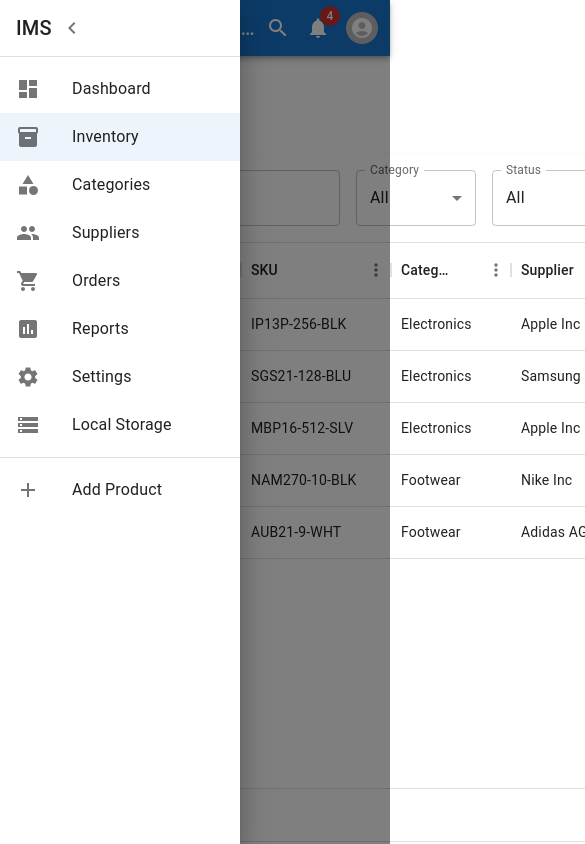
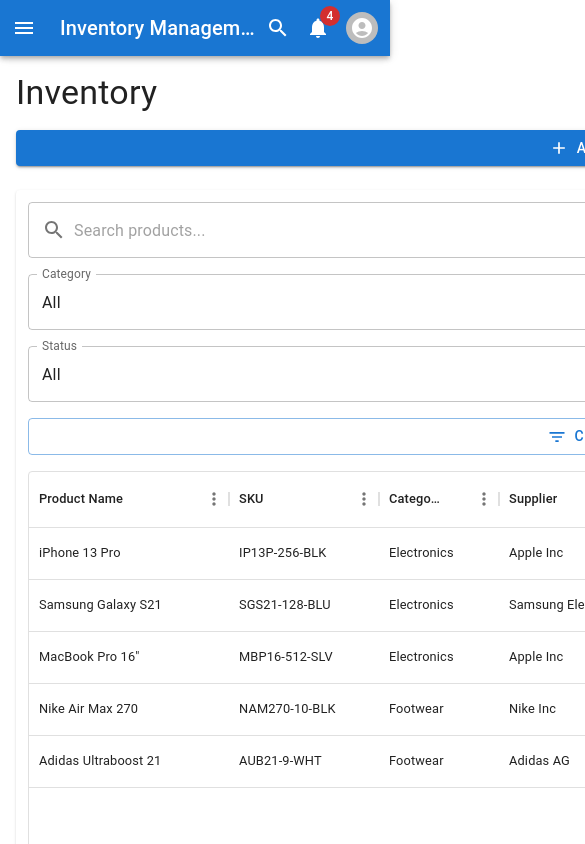
Before and after one commit to olarithecreator/IMS, a React (Create React App) app: page /dashboard/inventory in a window 390 px wide. Shown: the top 844 px of the page, 585 px wide, since content can reach past the window. Built offline with nearby package versions, Linux system fonts and the light colour scheme.

Commit message:
Responsive UI: mobile-friendly layout, filters and inputs; improved paddings and widths

```diff
--- a/src/components/Layout.js
+++ b/src/components/Layout.js
@@ -49,7 +49,7 @@
 ];
 
 function Layout() {
-  const [open, setOpen] = useState(true);
+  const [open, setOpen] = useState(false);
   const [anchorEl, setAnchorEl] = useState(null);
   const navigate = useNavigate();
   const location = useLocation();
@@ -75,8 +75,8 @@
       <AppBar
         position="fixed"
         sx={{
-          width: { sm: `calc(100% - ${drawerWidth}px)` },
-          ml: { sm: `${drawerWidth}px` },
+          width: { xs: '100%', sm: `calc(100% - ${drawerWidth}px)` },
+          ml: { xs: 0, sm: `${drawerWidth}px` },
         }}
       >
         <Toolbar>
@@ -149,9 +149,9 @@
         component="main"
         sx={{
           flexGrow: 1,
-          p: 3,
-          width: { sm: `calc(100% - ${drawerWidth}px)` },
-          mt: 8,
+          p: { xs: 2, sm: 3 },
+          width: { xs: '100%', sm: `calc(100% - ${drawerWidth}px)` },
+          mt: { xs: 7, sm: 8 },
         }}
       >
         <Outlet />
--- a/src/screens/InventoryList.js
+++ b/src/screens/InventoryList.js
@@ -222,7 +222,7 @@
 
   return (
     <Box>
-      <Box sx={{ display: 'flex', justifyContent: 'space-between', alignItems: 'center', mb: 3 }}>
+      <Box sx={{ display: 'flex', flexDirection: { xs: 'column', sm: 'row' }, gap: 2, justifyContent: 'space-between', alignItems: { xs: 'stretch', sm: 'center' }, mb: 3 }}>
         <Typography variant="h4" component="h1">
           Inventory
         </Typography>
@@ -235,8 +235,8 @@
         </Button>
       </Box>
 
-      <Paper sx={{ p: 2, mb: 2 }}>
-        <Box sx={{ display: 'flex', gap: 2, alignItems: 'center', mb: 2 }}>
+      <Paper sx={{ p: { xs: 1.5, sm: 2 }, mb: 2 }}>
+        <Box sx={{ display: 'flex', gap: 2, alignItems: 'stretch', mb: 2, flexWrap: 'wrap' }}>
           <TextField
             placeholder="Search products..."
             value={searchTerm}
@@ -248,9 +248,9 @@
                 </InputAdornment>
               ),
             }}
-            sx={{ minWidth: 300 }}
+            sx={{ minWidth: { xs: '100%', sm: 240 } }}
           />
-          <FormControl sx={{ minWidth: 120 }}>
+          <FormControl sx={{ minWidth: { xs: '100%', sm: 160 } }}>
             <InputLabel>Category</InputLabel>
             <Select
               value={selectedCategory}
@@ -264,7 +264,7 @@
               ))}
             </Select>
           </FormControl>
-          <FormControl sx={{ minWidth: 120 }}>
+          <FormControl sx={{ minWidth: { xs: '100%', sm: 160 } }}>
             <InputLabel>Status</InputLabel>
             <Select
               value={selectedStatus}
@@ -286,12 +286,13 @@
               setSelectedCategory('All');
               setSelectedStatus('All');
             }}
+            sx={{ width: { xs: '100%', sm: 'auto' } }}
           >
             Clear Filters
           </Button>
         </Box>
 
-        <Box sx={{ height: 600, width: '100%' }}>
+        <Box sx={{ height: { xs: 500, sm: 600 }, width: '100%' }}>
           <DataGrid
             rows={filteredProducts}
             columns={columns}
@@ -301,6 +302,13 @@
             sx={{
               '& .MuiDataGrid-cell:focus': {
                 outline: 'none',
+              },
+              '& .MuiDataGrid-columnHeaders': {
+                fontSize: { xs: '0.8rem', sm: '0.875rem' },
+              },
+              '& .MuiDataGrid-cell': {
+                fontSize: { xs: '0.8rem', sm: '0.875rem' },
+                py: { xs: 0.5, sm: 1 },
               },
             }}
           />
--- a/src/screens/Verification.js
+++ b/src/screens/Verification.js
@@ -111,9 +111,9 @@
 
   if (success) {
     return (
-      <Container maxWidth="sm" sx={{ py: 8 }}>
-        <Paper elevation={3} sx={{ p: 4, borderRadius: 3, textAlign: 'center' }}>
-          <CheckCircle sx={{ fontSize: 80, color: 'success.main', mb: 3 }} />
+      <Container maxWidth="sm" sx={{ py: { xs: 4, sm: 8 } }}>
+        <Paper elevation={3} sx={{ p: { xs: 2, sm: 4 }, borderRadius: 3, textAlign: 'center' }}>
+          <CheckCircle sx={{ fontSize: { xs: 64, sm: 80 }, color: 'success.main', mb: 3 }} />
           <Typography variant="h4" gutterBottom color="success.main">
             Email Verified!
           </Typography>
@@ -127,12 +127,12 @@
   }
 
   return (
-    <Container maxWidth="sm" sx={{ py: 8 }}>
-      <Paper elevation={3} sx={{ p: 4, borderRadius: 3 }}>
+    <Container maxWidth="sm" sx={{ py: { xs: 4, sm: 8 } }}>
+      <Paper elevation={3} sx={{ p: { xs: 2, sm: 4 }, borderRadius: 3 }}>
         {/* Header */}
         <Box textAlign="center" mb={4}>
-          <Avatar sx={{ width: 80, height: 80, mx: 'auto', mb: 3, bgcolor: 'primary.main' }}>
-            <Email sx={{ fontSize: 40 }} />
+          <Avatar sx={{ width: { xs: 64, sm: 80 }, height: { xs: 64, sm: 80 }, mx: 'auto', mb: 3, bgcolor: 'primary.main' }}>
+            <Email sx={{ fontSize: { xs: 32, sm: 40 } }} />
           </Avatar>
           <Typography variant="h4" gutterBottom>
             Verify Your Email
@@ -146,7 +146,7 @@
         </Box>
 
         {/* Verification Code Input */}
-        <Box mb={4}>
+        <Box mb={{ xs: 3, sm: 4 }}>
           <Typography variant="h6" gutterBottom textAlign="center">
             Enter Verification Code
           </Typography>
@@ -159,13 +159,13 @@
                   onChange={(e) => handleCodeChange(index, e.target.value)}
                   onKeyDown={(e) => handleKeyDown(index, e)}
                   variant="outlined"
-                  size="large"
+                  size="small"
                   inputProps={{
                     maxLength: 1,
-                    style: { textAlign: 'center', fontSize: '1.5rem' }
+                    style: { textAlign: 'center', fontSize: '1.25rem' }
                   }}
                   sx={{
-                    width: 60,
+                    width: { xs: 48, sm: 60 },
                     '& .MuiOutlinedInput-root': {
                       '& fieldset': {
                         borderColor: digit ? 'primary.main' : 'divider',
```
